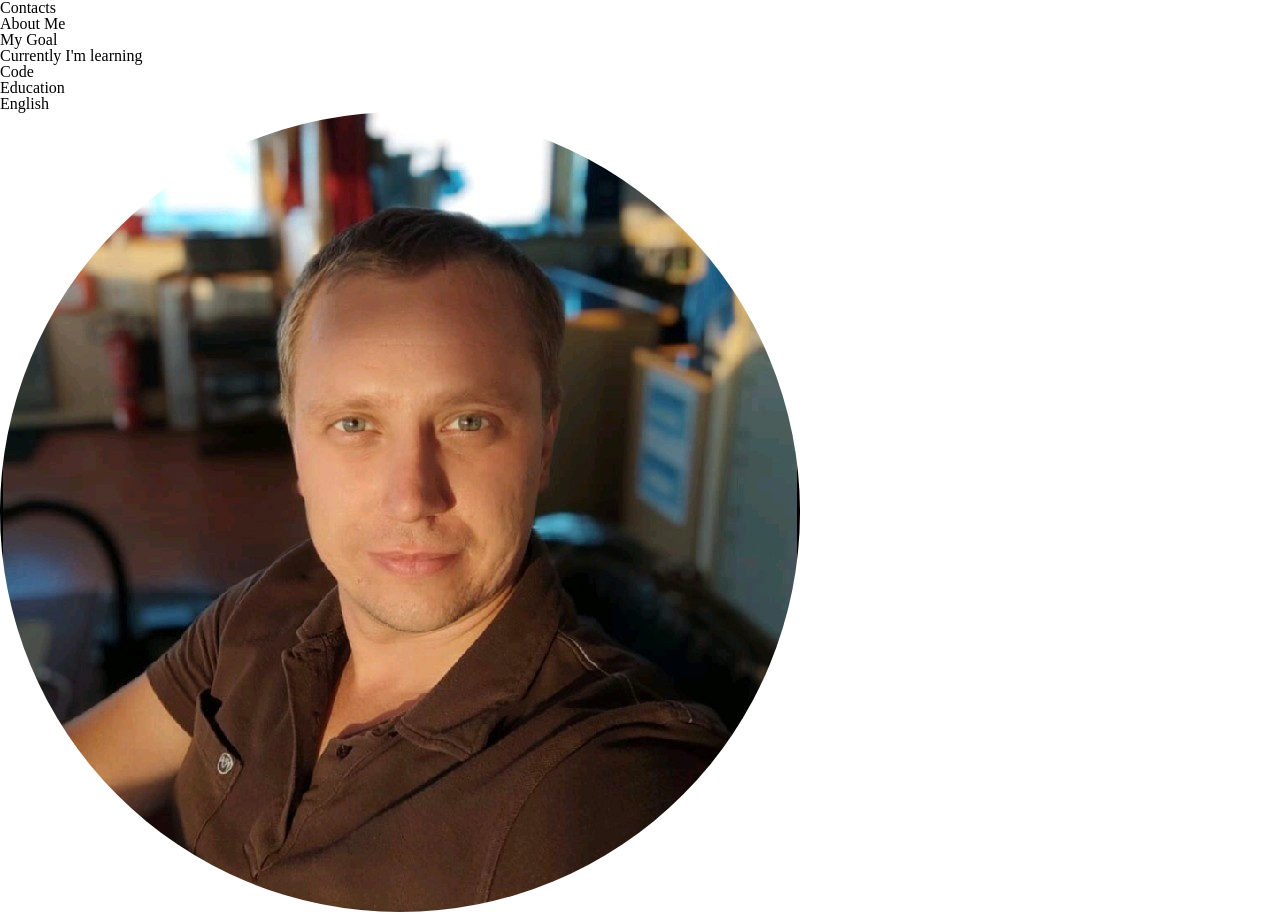
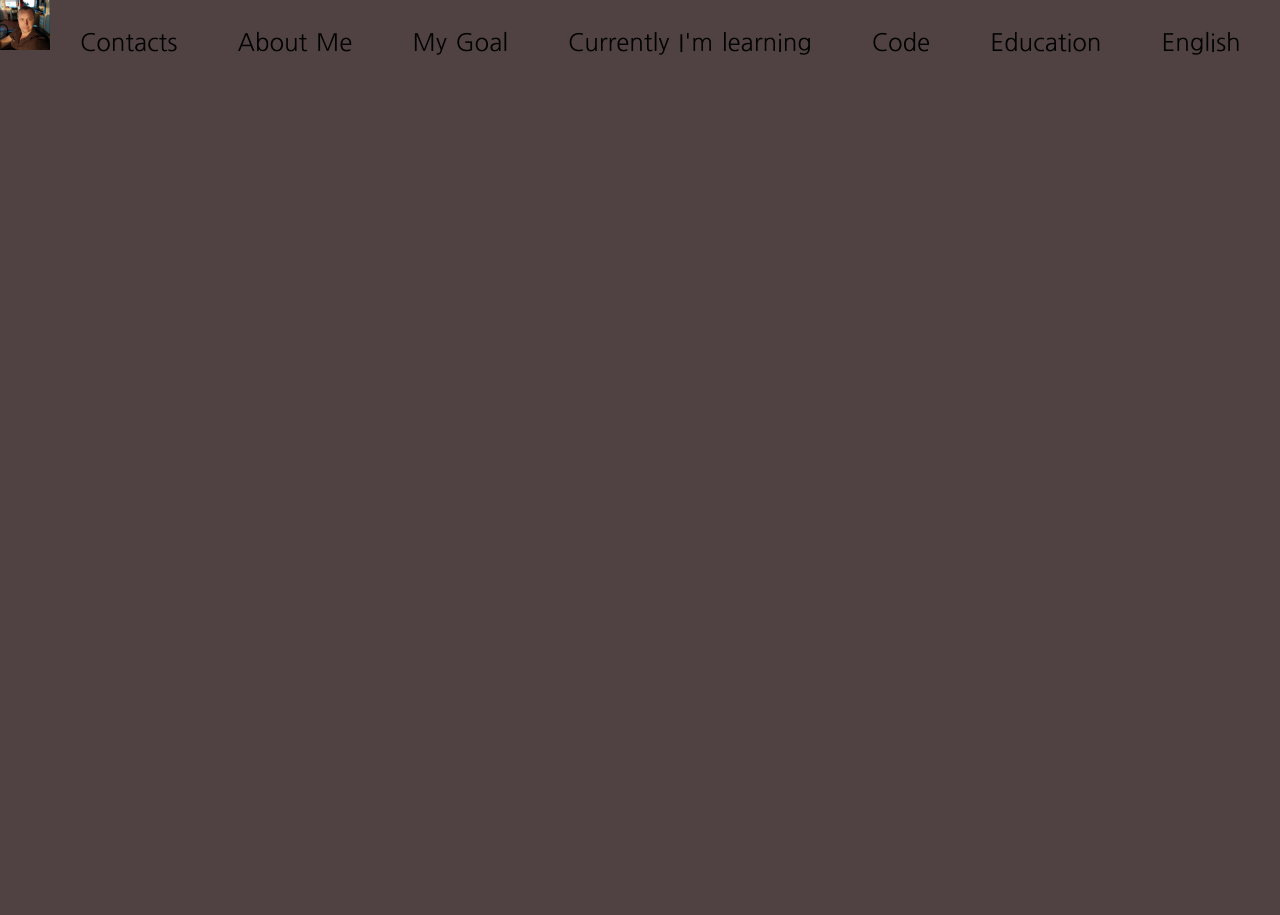
Before and after one commit to VladimirSev/rsschool-cv, a plain HTML site: page index.html in a window 1280 px wide. After the commit the page ends 800 px from the top, so only its background shows below. Drawn offline with Linux system fonts and the light colour scheme.

Commit message:
add favicon link fonts from google

```diff
--- a/CSS/style.css
+++ b/CSS/style.css
@@ -7,10 +7,25 @@ a {
     color: black;
 }
 
-img{
-    border-radius: 50%;
+body{
+    height: 100vh;
+    background: rgb(80, 66, 66);
+    font-family: 'Nanum Gothic', sans-serif;
+    font-size: 24px;
+    word-spacing: 2px;
 }
-img:hover{
-    border-radius:30%;
-    transition: 0.5s;
+header{
+    display: flex;
 }
+.header img {
+    height: 50px;
+    width: 50px;
+}
+.header__menu{
+    display: flex;
+    justify-content: space-evenly;
+}
+.header__menu li a{
+    display: block;
+    padding: 30px;
+}
--- a/index.html
+++ b/index.html
@@ -6,10 +6,15 @@
     <meta name="viewport" content="width=device-width, initial-scale=1.0">
     <link rel="stylesheet" href="./CSS/reset.css">
     <link rel="stylesheet" href="./CSS/style.css">
+    <link rel="icon" href="assets/img/favicon.ico">
+    <link rel="preconnect" href="https://fonts.googleapis.com">
+    <link rel="preconnect" href="https://fonts.gstatic.com" crossorigin>
+    <link href="https://fonts.googleapis.com/css2?family=Nanum+Gothic:wght@400;700;800&display=swap" rel="stylesheet">
     <title>Niktin Vladimir CV</title>
 </head>
 <body>
     <header class="header">
+        <img src="./assets/img/my-photo.jpg" alt="My Photo">
         <nav class="menu">
             <ul class="header__menu">
                 <li class="menu__item"><a href="#" class="menu__link">Contacts</a></li>
@@ -23,7 +28,7 @@
         <main>
             <div class="flex_wrapper">
                 <div class="left_column">
-                    <img src="./assets/img/my-photo.jpg" alt="My Photo">
+
                 </div>
                 <div class="right_column">
 
```
Also changed, not shown: assets/img/favicon.ico (added).
